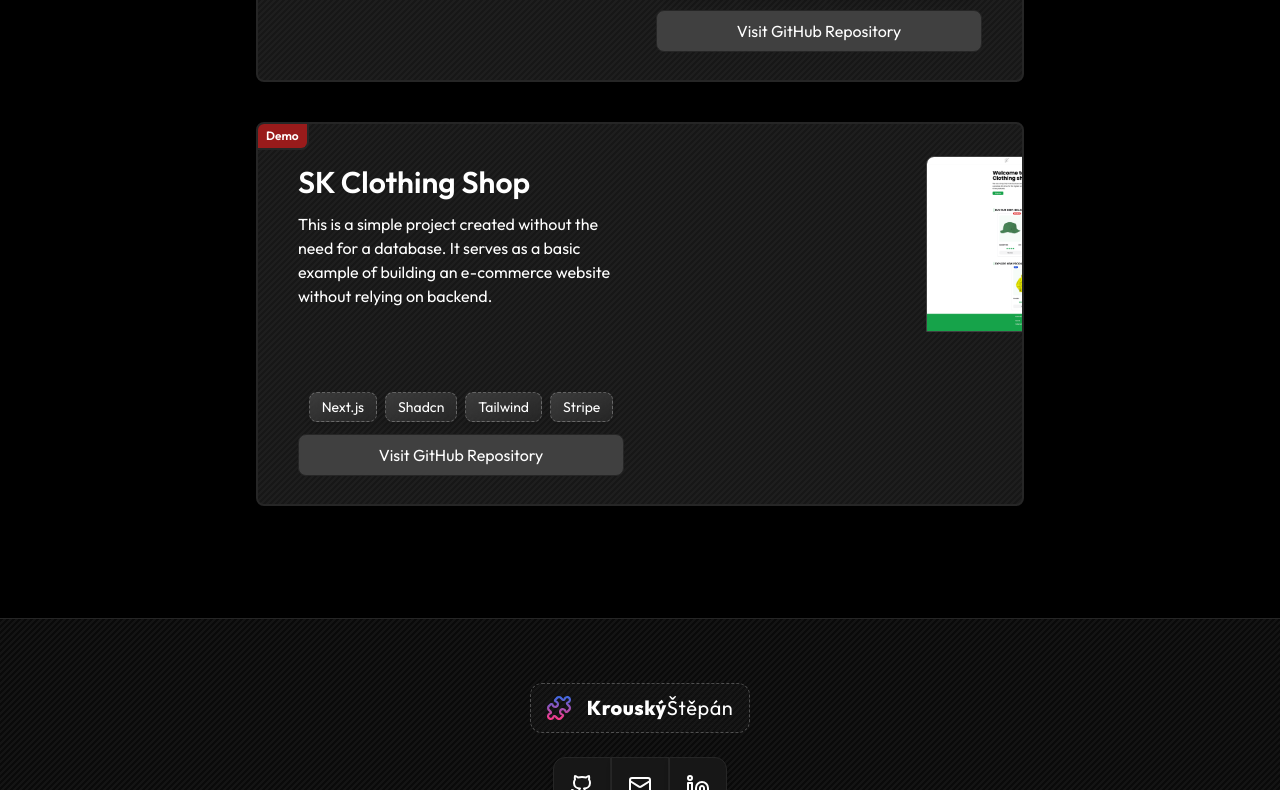
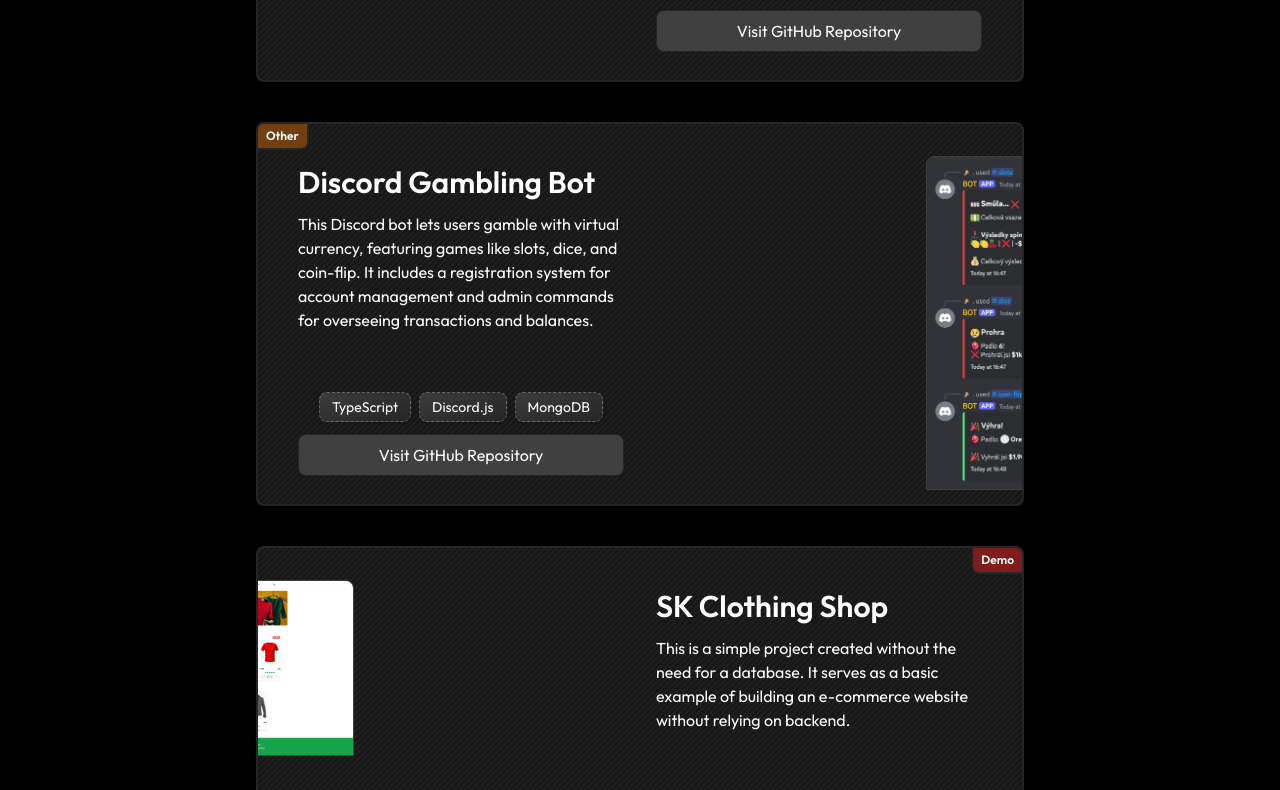
Before and after one commit to krouskystepan/portfolio, a Next.js app: page /projects in a window 1280 px wide. Shown: the part 950-1740 px from the top of the page. Built offline with nearby package versions, Linux system fonts and the light colour scheme.

Commit message:
Refactor project availability handling and update project details

```diff
--- a/app/projects/page.tsx
+++ b/app/projects/page.tsx
@@ -21,20 +21,55 @@ const Projects = () => {
 export default Projects
 
 const Project = ({ project }: { project: TProject }) => {
+  let availabilityOption = {
+    className: '',
+    label: '',
+  }
+  switch (project.availability) {
+    case 'demo':
+      availabilityOption = {
+        className: 'bg-red-900',
+        label: 'Demo',
+      }
+      break
+    case 'live':
+      availabilityOption = {
+        className: 'bg-green-900',
+        label: 'Live',
+      }
+      break
+    case 'other':
+      availabilityOption = {
+        className: 'bg-yellow-900',
+        label: 'Other',
+      }
+      break
+    default:
+      availabilityOption = {
+        className: 'bg-gray-900',
+        label: 'Unknown',
+      }
+      break
+  }
+
   return (
     <div
-      className="group/container relative mx-auto flex h-[28rem] w-full flex-col gap-0 overflow-hidden rounded-lg border-2 border-neutral-800 bg-neutral-900 text-center md:h-96 md:max-w-3xl md:flex-row md:gap-10 md:text-start md:even:flex-row-reverse md:[&>*]:basis-1/2"
+      className="group/container relative mx-auto flex h-[32rem] w-full flex-col gap-0 overflow-hidden rounded-lg border-2 border-neutral-800 bg-neutral-900 text-center sm:h-[28rem] md:h-96 md:max-w-3xl md:flex-row md:gap-10 md:text-start md:even:flex-row-reverse md:[&>*]:basis-1/2"
       data-pattern="stripes"
       style={{ '--opacity': '0.03' } as React.CSSProperties}
     >
-      {project.isDemo && (
-        <span className="absolute left-1/2 top-0 -translate-x-1/2 rounded-b-lg border-x-2 border-b-2 border-neutral-800 bg-red-800 px-2 py-1 text-xs font-semibold text-white md:group-odd/container:left-0 md:group-odd/container:translate-x-0 md:group-odd/container:rounded-bl-none md:group-odd/container:rounded-br-lg md:group-odd/container:border-l-0 md:group-odd/container:border-r-2 md:group-even/container:left-full md:group-even/container:-translate-x-full md:group-even/container:rounded-bl-lg md:group-even/container:rounded-br-none md:group-even/container:border-l-2 md:group-even/container:border-r-0">
-          Demo
+      {project.availability && (
+        <span
+          className={`absolute left-1/2 top-0 -translate-x-1/2 rounded-b-lg border-x-2 border-b-2 border-neutral-800 px-2 py-1 text-xs font-semibold text-white md:group-odd/container:left-0 md:group-odd/container:translate-x-0 md:group-odd/container:rounded-bl-none md:group-odd/container:rounded-br-lg md:group-odd/container:border-l-0 md:group-odd/container:border-r-2 md:group-even/container:left-full md:group-even/container:-translate-x-full md:group-even/container:rounded-bl-lg md:group-even/container:rounded-br-none md:group-even/container:border-l-2 md:group-even/container:border-r-0 ${availabilityOption.className}`}
+        >
+          {availabilityOption.label}
         </span>
       )}
       <div className="flex flex-col px-4 py-7 md:pb-7 md:pl-10 md:pt-10 md:group-even/container:pl-4 md:group-even/container:pr-10">
         <h3 className="mt-2 text-3xl font-semibold md:mt-0">{project.name}</h3>
-        <p className="mt-3 line-clamp-6 text-base">{project.description}</p>
+        <p className="mt-3 line-clamp-5 text-base md:line-clamp-6">
+          {project.description}
+        </p>
         <div className="mt-auto flex flex-col gap-3">
           <ul className="mt-3 flex flex-wrap justify-center gap-2 md:mt-auto md:justify-center">
             {project.tags.map((tag) => (
@@ -51,7 +86,7 @@ const Project = ({ project }: { project: TProject }) => {
             href={project.link.url}
             target="_blank"
             rel="noopener noreferrer"
-            className="w-full rounded-lg border border-neutral-800 bg-neutral-700 py-2 text-center transition-colors duration-200 hover:bg-neutral-700/80"
+            className="mx-auto w-full max-w-lg rounded-lg border border-neutral-800 bg-neutral-700 py-2 text-center transition-colors duration-200 hover:bg-neutral-700/80 md:max-w-full"
           >
             {project.link.type === 'github'
               ? 'Visit GitHub Repository'
@@ -67,7 +102,7 @@ const Project = ({ project }: { project: TProject }) => {
         width={500}
         height={900}
         priority
-        className="min-[380px]:max-w-80 min-[480px]:max-w-[26rem] mx-auto max-w-56 rounded-t-lg border border-neutral-700 sm:max-w-lg md:absolute md:-right-32 md:top-8 md:mx-0 md:w-[28.25rem] md:shadow-2xl md:transition-all md:duration-200 md:group-even/container:-left-32 md:group-hover/container:-rotate-3 md:group-hover/container:scale-[102%] md:group-hover/container:group-even/container:rotate-3"
+        className="mx-auto max-w-56 rounded-t-lg border border-neutral-700 min-[380px]:max-w-80 min-[480px]:max-w-[26rem] sm:max-w-lg md:absolute md:-right-32 md:top-8 md:mx-0 md:w-[28.25rem] md:shadow-2xl md:transition-all md:duration-200 md:group-even/container:-left-32 md:group-hover/container:-rotate-3 md:group-hover/container:scale-[102%] md:group-hover/container:group-even/container:rotate-3"
       />
     </div>
   )
--- a/components/sections/ContactMe.tsx
+++ b/components/sections/ContactMe.tsx
@@ -14,7 +14,7 @@ const ContactMe = () => {
           Feel free to reach out via email or connect with me on social media.
         </p>
         <div
-          className="min-[440px]:px-14 mx-auto rounded-xl border border-neutral-800 bg-neutral-900 px-4 py-8 sm:px-20 md:px-32 md:py-12 lg:px-40 lg:py-14"
+          className="mx-auto rounded-xl border border-neutral-800 bg-neutral-900 px-4 py-8 min-[440px]:px-14 sm:px-20 md:px-32 md:py-12 lg:px-40 lg:py-14"
           style={{ '--opacity': '0.03' } as React.CSSProperties}
           data-pattern="stripes"
         >
--- a/constants/index.ts
+++ b/constants/index.ts
@@ -6,7 +6,7 @@ export const NAV_LINKS = [
     label: 'Home',
   },
   {
-    href: '#about',
+    href: '/#about',
     label: 'About',
   },
   {
@@ -14,7 +14,7 @@ export const NAV_LINKS = [
     label: 'Projects',
   },
   {
-    href: '#contact',
+    href: '/#contact',
     label: 'Contact',
   },
 ] as const
@@ -64,7 +64,7 @@ export const PROJECTS: TProject[] = [
       url: 'https://wassa.eu',
     },
     tags: ['Next.js', 'Tailwind', 'Shadcn'],
-    isDemo: false,
+    availability: 'live',
   },
   {
     name: 'MonkeyCovers',
@@ -76,7 +76,19 @@ export const PROJECTS: TProject[] = [
       url: 'https://github.com/krouskystepan/monkeycovers',
     },
     tags: ['Next.js', 'Postgres', 'Tailwind', 'Kinde'],
-    isDemo: true,
+    availability: 'demo',
+  },
+  {
+    name: 'Discord Gambling Bot',
+    description:
+      'This Discord bot lets users gamble with virtual currency, featuring games like slots, dice, and coin-flip. It includes a registration system for account management and admin commands for overseeing transactions and balances.',
+    image: '/images/projects/discord-gambling-bot.png',
+    link: {
+      type: 'github',
+      url: 'https://github.com/krouskystepan/dc_gambling_bot',
+    },
+    tags: ['TypeScript', 'Discord.js', 'MongoDB'],
+    availability: 'other',
   },
   {
     name: 'SK Clothing Shop',
@@ -88,6 +100,6 @@ export const PROJECTS: TProject[] = [
       url: 'https://github.com/krouskystepan/sk_clothing-shop',
     },
     tags: ['Next.js', 'Shadcn', 'Tailwind', 'Stripe'],
-    isDemo: true,
+    availability: 'demo',
   },
 ] as const
--- a/constants/types.ts
+++ b/constants/types.ts
@@ -7,5 +7,5 @@ export type TProject = {
     url: string
   }
   tags: string[]
-  isDemo: boolean
+  availability: 'live' | 'demo' | 'other'
 }
```
Also changed, not shown: public/images/projects/discord-gambling-bot.png (added).
